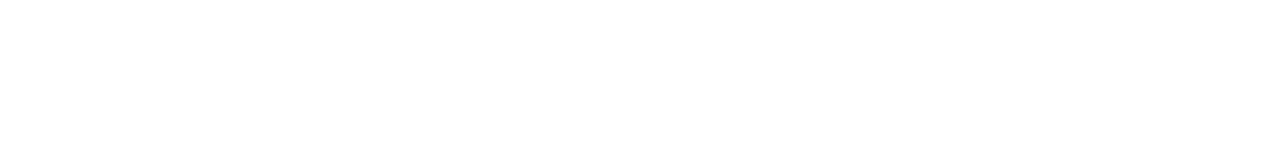
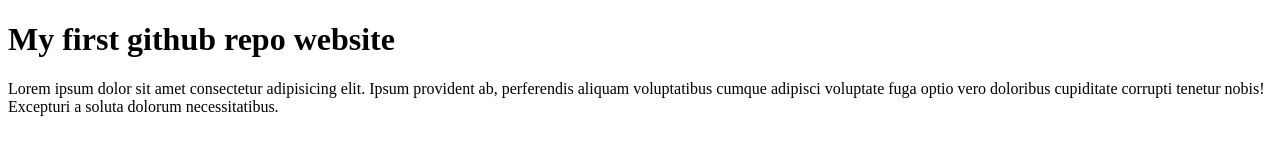
Before and after one commit to ASM-Muhammad/my-first-git-repo, a plain HTML site: page index.html in a window 1280 px wide. Drawn offline with Linux system fonts and the light colour scheme.

Commit message:
my first body

```diff
--- a/index.html
+++ b/index.html
@@ -6,6 +6,7 @@
     <title>My First Ever Github Repo</title>
 </head>
 <body>
-
+    <h1> My first github repo website</h1>
+    <p>Lorem ipsum dolor sit amet consectetur adipisicing elit. Ipsum provident ab, perferendis aliquam voluptatibus cumque adipisci voluptate fuga optio vero doloribus cupiditate corrupti tenetur nobis! Excepturi a soluta dolorum necessitatibus.</p>
 </body>
 </html>
```
